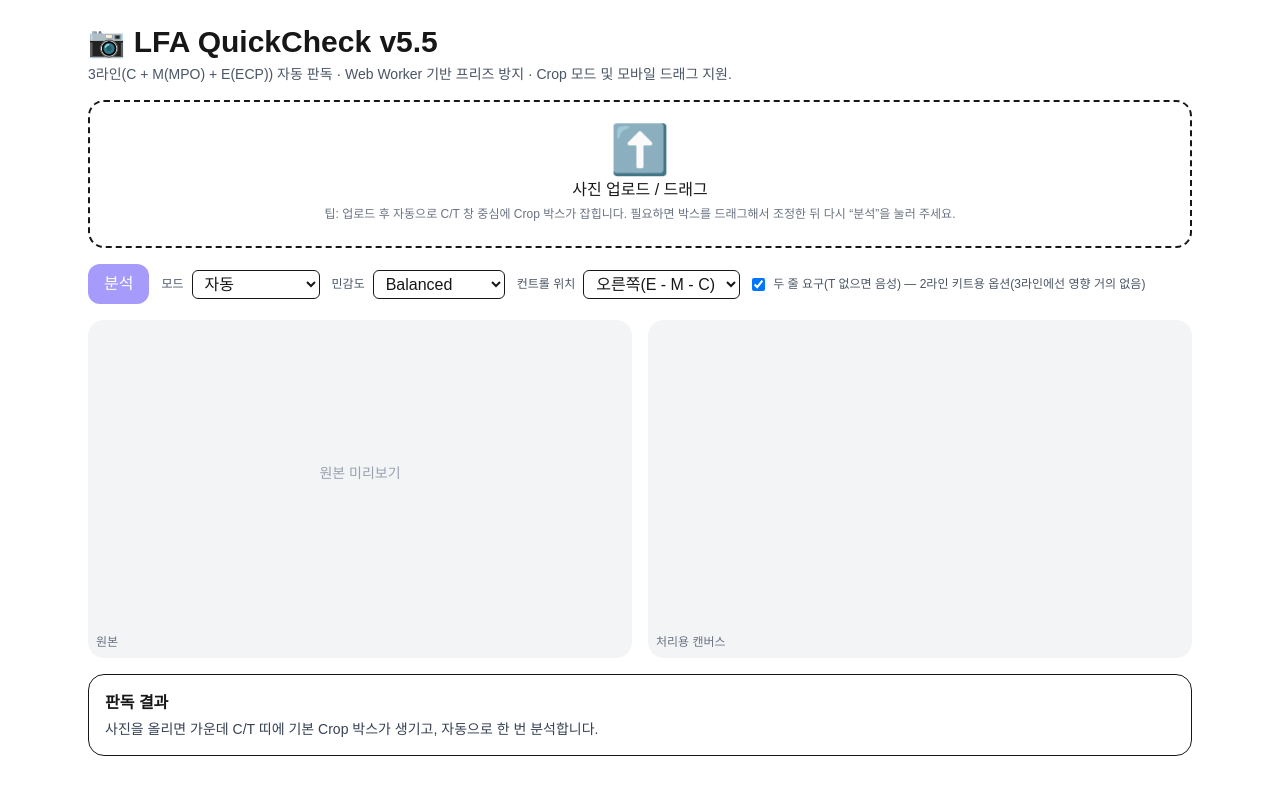
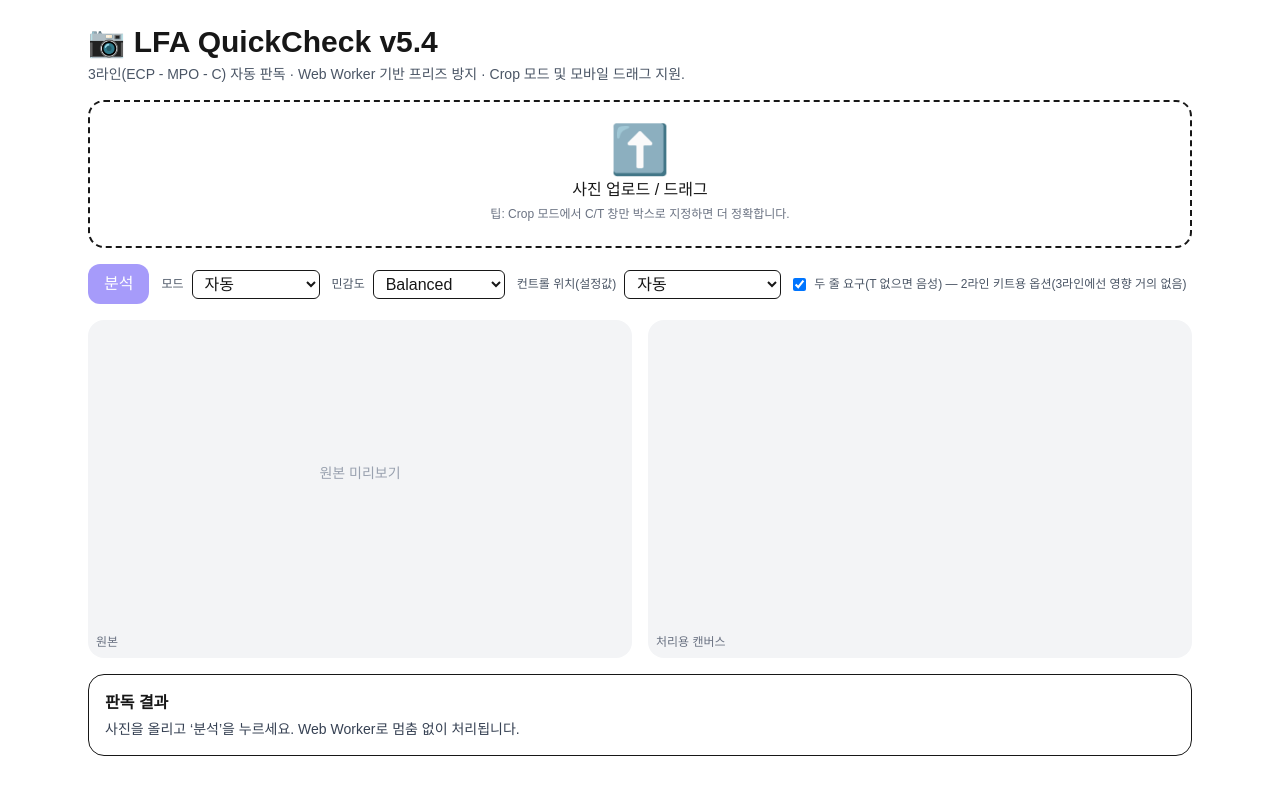
Before and after one commit to syeonu2323-ship-it/rhini-coach, a Next.js app: page /analyze in a window 1280 px wide. Shown: the top 794 px of the page. Built offline with nearby package versions, Linux system fonts and the light colour scheme.

Commit message:
update analyzer

```diff
--- a/components/LfaAnalyzer.tsx
+++ b/components/LfaAnalyzer.tsx
@@ -9,17 +9,16 @@ import React, {
 } from "react";
 
 /**
- * LFA QuickCheck v5.5 (Worker + Crop + 3-Line ECP/MPO, C/M/E 전용 튜닝 강화)
+ * LFA QuickCheck v5.4 (Worker + Crop + 3-Line ECP/MPO, ECP-MPO-C 전용 튜닝)
  *
  * - Web Worker로 무거운 연산 분리 → 메인 프리즈 최소화
  * - 대용량 이미지 자동 축소(최대 1400px)
  * - Crop 모드(마우스/터치 드래그)로 로고·여백 제외하고 C/T 창만 분석
- * - 3라인 구조: C + M(MPO) + E(ECP) 고정형 키트에 맞게 라인 매핑
- *   - Control(가장 강한 peak) 기준으로 거리 가까운 순:
- *     ① MPO, ② ECP 로 인식
- * - Control 라인이 없거나 매우 약하면 즉시 무효 처리
- * - 테스트 라인 양성 기준을 훨씬 보수적으로 설정해서
- *   실제 ECP/MPO 진짜 라인만 잡히도록 튜닝
+ * - 3라인 구조: E(ECP) - M(MPO) - C(Control) 전용 튜닝
+ *   - 라인 방향으로 가장 바깥쪽(끝단)에 있는 선을 Control 후보로 잡음
+ *   - Control에서 가까운 순서: ① MPO, ② ECP
+ * - Control 라인이 없거나 위치가 이상하면 무효 처리
+ * - 테스트 라인 양성 기준 보수적으로 강화 (음성이 양성으로 뜨는 거 최대한 방지)
  */
 
 type Verdict = "Positive" | "Negative" | "Invalid";
@@ -564,7 +563,7 @@ function getRhinitisAdvice(d: Diagnosis) {
 // -----------------------------
 function makeWorkerURL() {
   const src = `
-const PRESETS = ${JSON.stringify(PRESETS)};
+const PRESETS = JSON.parse('${JSON.stringify(PRESETS)}');
 
 const clamp = (n, min, max) => Math.max(min, Math.min(max, n));
 
@@ -890,47 +889,81 @@ function analyzeCore(bitmap, sensitivity, controlPos, requireTwoLines, crop) {
   }
 
   const sel = axis === "x" ? px : py;
-  const unit = axis === "x" ? rect.x1 - rect.x0 : rect.y1 - rect.y0;
-  const preset = PRESETS[sensitivity];
-
-  const controlMin = preset.CONTROL_MIN;
-  const maxWidth = Math.max(3, Math.round(unit * preset.MAX_WIDTH_FRAC));
-  const valid = sel.peaks.filter(
-    (p) => p.width <= maxWidth && p.z > controlMin * 0.4
-  );
-
-  if (!valid.length) {
+  const preset = PRESETS[sensitivity] || PRESETS["balanced"];
+
+  // 프로파일 길이(라인 방향 픽셀 수 기준)
+  const unitLen = sel.z.length > 1 ? sel.z.length - 1 : 1;
+
+  const maxWidth = Math.max(3, Math.round(unitLen * preset.MAX_WIDTH_FRAC));
+  const minSep = unitLen * preset.MIN_SEP_FRAC;
+  const maxSep = unitLen * preset.MAX_SEP_FRAC;
+
+  // 너무 넓지 않고 어느 정도 강도가 있는 peak만 후보로
+  const candidates = sel.peaks.filter((p) => p.width <= maxWidth && p.z > 0.35);
+
+  if (!candidates.length) {
     return { ok: false, reason: "nopeaks", rect, axis };
   }
 
-  // Control = 가장 강한 peak
-  const control = valid.slice().sort((a, b) => b.z - a.z)[0];
-
-  if (!control || control.z < controlMin) {
+  // 컨트롤 라인은 항상 C창의 끝쪽(가장 자리)에 위치한다는 가정
+  const edgeDist = (p) => Math.min(p.idx, unitLen - p.idx);
+  let control = candidates.slice().sort((a, b) => edgeDist(a) - edgeDist(b))[0];
+
+  const controlEdgeFrac = edgeDist(control) / unitLen;
+
+  // 끝쪽에 충분히 가깝지 않거나, 강도가 너무 약하면 컨트롤 없음으로 처리
+  const controlMinZ = preset.CONTROL_MIN || 1.4;
+  if (!control || controlEdgeFrac > 0.28 || control.z < controlMinZ) {
     return { ok: false, reason: "noControl", rect, axis };
   }
 
-  const tests = valid.filter((p) => p !== control);
-
+  // 컨트롤과 일정 거리(minSep ~ maxSep) 떨어진 peak들만 테스트 라인 후보
+  const tests = candidates.filter((p) => {
+    if (p === control) return false;
+    const d = Math.abs(p.idx - control.idx);
+    return d >= minSep && d <= maxSep;
+  });
+
+  // 테스트 라인이 전혀 없으면: 컨트롤만 있는 '정상 음성'
+  if (!tests.length) {
+    const detail =
+      "C=" + control.z.toFixed(2) + ", MPO=0.00, ECP=0.00";
+
+    const confidence =
+      control.z > controlMinZ + 0.3 ? "확실" : "보통";
+
+    return {
+      ok: true,
+      result: {
+        verdict: "Negative",
+        detail,
+        confidence,
+        diagnosis: "none",
+        ecpPositive: false,
+        mpoPositive: false,
+      },
+    };
+  }
+
+  // 컨트롤에서 가까운 순으로: 1번째 = MPO, 2번째 = ECP (ECP-MPO-C 구조 가정)
   const testsByDist = tests
     .map((p) => ({ peak: p, dist: Math.abs(p.idx - control.idx) }))
     .sort((a, b) => a.dist - b.dist);
 
-  let mpo = testsByDist[0] ? testsByDist[0].peak : null;
-  let ecp = testsByDist[1] ? testsByDist[1].peak : null;
-
-  const absMin = preset.TEST_MIN_ABS;       // 더 보수적으로: 절대 기준 그대로 사용
-  const relMin = preset.TEST_MIN_REL;       // 상대 기준도 그대로 사용
-  const areaFrac = preset.MIN_AREA_FRAC;    // 면적 기준도 완화 없이 사용
-  const minZ = 1.0;                         // z-score가 1.0 이상인 피크만 테스트 라인 후보
+  const mpo = testsByDist[0] ? testsByDist[0].peak : null;
+  const ecp = testsByDist[1] ? testsByDist[1].peak : null;
+
+  // 테스트 라인 양성 판정 기준 (보수적으로 강화)
+  const absMin = preset.TEST_MIN_ABS;
+  const relMin = preset.TEST_MIN_REL;
+  const areaFrac = preset.MIN_AREA_FRAC;
 
   function testPositive(ctrl, t) {
     if (!t) return false;
-    if (t.z < minZ) return false; // 너무 미세한 노이즈 피크 제거
     const absOK = t.z >= absMin;
     const relOK = t.z >= ctrl.z * relMin;
     const areaOK = t.area >= ctrl.area * areaFrac;
-    // 세 가지 조건을 모두 만족할 때만 양성으로 인정 (False Positive 감소용)
+    // 세 가지 조건을 모두 만족해야 양성으로 인정 (노이즈 양성 최소화)
     return absOK && relOK && areaOK;
   }
 
@@ -945,7 +978,14 @@ function analyzeCore(bitmap, sensitivity, controlPos, requireTwoLines, crop) {
   let verdict = "Negative";
   if (mpoPos || ecpPos) verdict = "Positive";
 
-  const confidence = control.z > 1.8 ? "확실" : "보통";
+  let confidence = "보통";
+  const maxTestZ = Math.max(mpo ? mpo.z : 0, ecp ? ecp.z : 0);
+  if (verdict === "Positive" && maxTestZ > absMin + 0.4 && control.z > controlMinZ + 0.2) {
+    confidence = "확실";
+  } else if (control.z < controlMinZ + 0.1 || maxTestZ < absMin + 0.1) {
+    confidence = "약함";
+  }
+
   const detail =
     "C=" +
     control.z.toFixed(2) +
@@ -997,7 +1037,7 @@ export default function LfaAnalyzer() {
   const [imageUrl, setImageUrl] = useState<string | null>(null);
   const [mode, setMode] = useState<Mode>("auto");
   const [sensitivity, setSensitivity] = useState<Sensitivity>("balanced");
-  const [controlPos, setControlPos] = useState<ControlPos>("right");
+  const [controlPos, setControlPos] = useState<ControlPos>("auto");
   const [requireTwoLines, setRequireTwoLines] = useState(true);
 
   const [result, setResult] = useState<{
@@ -1266,37 +1306,16 @@ export default function LfaAnalyzer() {
     }
   }, [sensitivity, controlPos, requireTwoLines, crop]);
 
-  // 이미지 로드되면 처리 캔버스에 그림 + 기본 Crop 영역 자동 설정 후 바로 분석
+  // 이미지 로드되면 처리 캔버스에 그림 + auto 모드면 자동 분석
   useEffect(() => {
     if (!imageUrl || !imgRef.current) return;
     const img = imgRef.current;
 
     const onLoad = () => {
       drawToProcessCanvas(img);
-
-      // 처리용 캔버스 크기를 기준으로 가운데 부분에 기본 Crop 박스 생성
-      const c = procRef.current;
-      if (c) {
-        const w = c.width;
-        const h = c.height;
-        const marginX = w * 0.05;
-        const cropW = w * 0.9;
-        const cropH = h * 0.3;
-        const cropY = h * 0.35; // 위/아래 여백을 조금 두고 가운데 띠만 선택
-
-        setCrop({
-          x: marginX,
-          y: cropY,
-          w: cropW,
-          h: cropH,
-        });
-
-        // 새 이미지가 들어오면 기본적으로 Crop 모드로 전환
-        setMode("crop");
+      if (mode === "auto") {
+        analyze();
       }
-
-      // 기본 Crop 상자 기준으로 자동 분석 한 번 실행
-      analyze();
     };
 
     if (img.complete) {
@@ -1307,7 +1326,7 @@ export default function LfaAnalyzer() {
         img.removeEventListener("load", onLoad);
       };
     }
-  }, [imageUrl, analyze]);
+  }, [imageUrl, mode, analyze]);
 
   const VerdictBadge = useMemo(() => {
     if (!result) return null;
@@ -1337,10 +1356,10 @@ export default function LfaAnalyzer() {
   return (
     <div className="w-full max-w-6xl mx-auto p-4 sm:p-6">
       <h1 className="text-2xl sm:text-3xl font-semibold mb-1">
-        📷 LFA QuickCheck v5.5
+        📷 LFA QuickCheck v5.4
       </h1>
       <p className="text-sm text-gray-600 mb-4">
-        3라인(C + M(MPO) + E(ECP)) 자동 판독 · Web Worker 기반 프리즈 방지 ·
+        3라인(ECP - MPO - C) 자동 판독 · Web Worker 기반 프리즈 방지 ·
         Crop 모드 및 모바일 드래그 지원.
       </p>
 
@@ -1363,8 +1382,7 @@ export default function LfaAnalyzer() {
             <div className="text-5xl">⬆️</div>
             <div className="font-medium">사진 업로드 / 드래그</div>
             <div className="text-xs text-gray-500">
-              팁: 업로드 후 자동으로 C/T 창 중심에 Crop 박스가 잡힙니다.
-              필요하면 박스를 드래그해서 조정한 뒤 다시 “분석”을 눌러 주세요.
+              팁: Crop 모드에서 C/T 창만 박스로 지정하면 더 정확합니다.
             </div>
           </div>
         </label>
@@ -1409,7 +1427,7 @@ export default function LfaAnalyzer() {
         </div>
 
         <div className="flex items-center gap-2">
-          <label className="text-xs text-gray-600">컨트롤 위치</label>
+          <label className="text-xs text-gray-600">컨트롤 위치(설정값)</label>
           <select
             className="px-2 py-1 border rounded-md"
             value={controlPos}
@@ -1468,8 +1486,6 @@ export default function LfaAnalyzer() {
                 "absolute inset-0 w-full h-full object-contain " +
                 (mode === "crop" ? "cursor-crosshair" : "pointer-events-none")
               }
-              // 모바일에서 스크롤 제스처가 드래그를 가로채지 않도록 설정
-              style={{ touchAction: mode === "crop" ? "none" : "auto" }}
             />
           </div>
           <div className="p-2 text-xs text-gray-500">
@@ -1487,7 +1503,7 @@ export default function LfaAnalyzer() {
         <div className="text-sm text-gray-700">
           {result
             ? `${result.detail} · 신뢰도: ${result.confidence}`
-            : "사진을 올리면 가운데 C/T 띠에 기본 Crop 박스가 생기고, 자동으로 한 번 분석합니다."}
+            : "사진을 올리고 ‘분석’을 누르세요. Web Worker로 멈춤 없이 처리됩니다."}
         </div>
 
         {result && (
```
